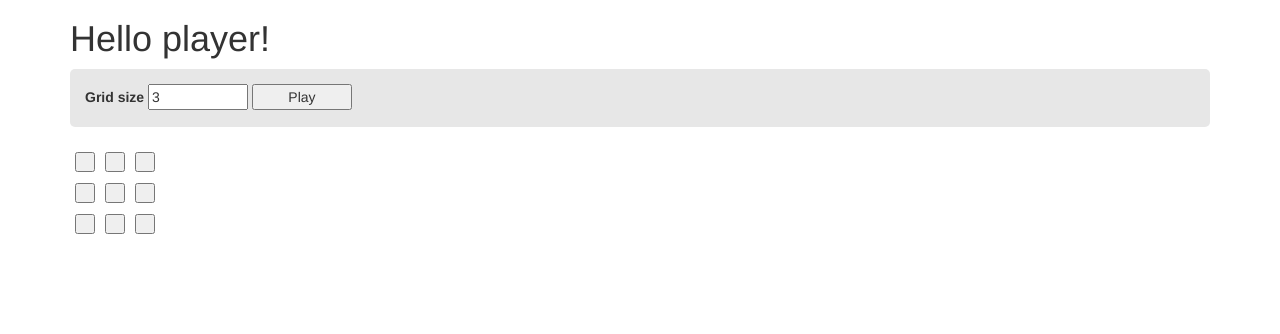
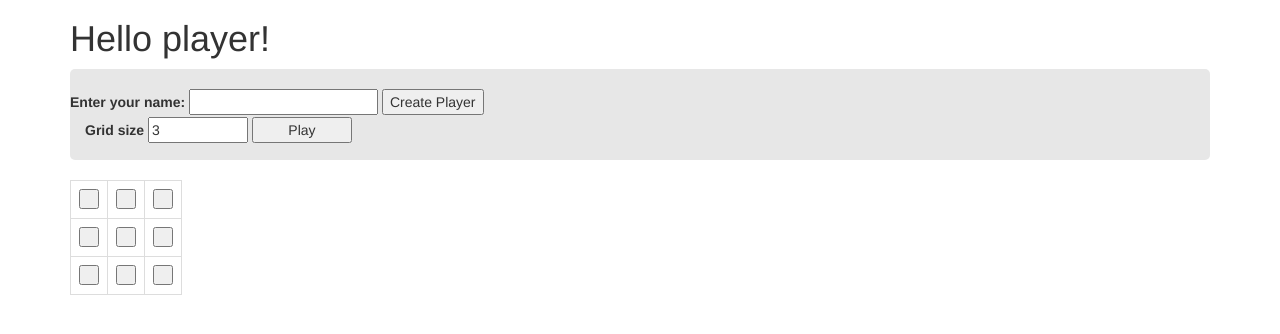
Before and after one commit to Endyzi/tic-tac-toe, a PHP site: page / in a window 1280 px wide. Shown: the part 51-385 px from the top of the page. Run offline with PHP 8.4, Linux system fonts and the light colour scheme.

Commit message:
added leaderboard after win, css, create new player to db.

```diff
--- a/app/library/Controllers/IndexController.php
+++ b/app/library/Controllers/IndexController.php
@@ -6,15 +6,30 @@ use App\GameLogic;
 use App\Views\IndexView;
 use App\Views\AbstractView;
 use App\Views\JsonView;
+use App\Models\PlayersTable;
 
 class IndexController implements ControllerInterface
 {
+
+    private PlayersTable $playersTable;
+
+    public function __construct()
+    {
+        $this->playersTable = new PlayersTable();
+    }
+
+
+    //added check to get current player
     public function indexAction(): AbstractView
     {
         $gridSize = $this->getGridSize();
-
         $view = new IndexView();
         $view->gridSize = $gridSize;
+
+         if (isset($_SESSION['current_player_id'])) {
+        $playersTable = new \App\Models\PlayersTable();
+        $view->currentPlayer = $playersTable->getPlayerById($_SESSION['current_player_id']);
+    }
 
         return $view;
     }
@@ -28,6 +43,61 @@ class IndexController implements ControllerInterface
         }
         return $gridSize;
     }
+
+    //new function to get current player
+    public function getCurrentPlayer(): ?array
+    {
+        session_start();
+        $playerId = $_SESSION['player_id'] ?? null;
+
+        if ($playerId) {
+            return $this->playersTable->getPlayerById($playerId);
+        }
+        return null;
+    }
+
+    public function createPlayerAction(): void
+    {
+        if ($_SERVER['REQUEST_METHOD'] === 'POST' && !empty($_POST['player_name'])) {
+            $playerName = trim($_POST['player_name']);
+
+            if ($playerName !== '') {
+                $playersTable = new \App\Models\PlayersTable();
+                $playerId = $playersTable->createPlayer($playerName);
+
+                // saaving player in a session to keep active,
+                $_SESSION['current_player_id'] = $playerId;
+
+                // redirect , to view, i will maybe add error messages.
+                header('Location: /');
+                exit;
+            }
+        }
+    }
+
+    //get total players from db to be used to view in frontend, this only shows nr of players will remove later
+    public function getTotalPlayersAction(): AbstractView
+    {
+        $playersTable = new \App\Models\PlayersTable();
+        $totalPlayers = $playersTable->getTotalPlayers();
+
+        $view = new JsonView();
+        $view->data = ['totalPlayers' => $totalPlayers];
+        return $view;
+    }
+
+
+    //  //function to retrive all players,  to be viewed in frontend after player has won
+    public function getAllPlayersAction(): AbstractView
+    {
+        $playersTable = new \App\Models\PlayersTable();
+        $allPlayers = $playersTable->getAllPlayers();
+
+        $view = new \App\Views\JsonView();
+        $view->data = ['players' => $allPlayers];
+        return $view;
+    }
+
 
     /**
      * It is used in Ajax requests.
--- a/app/library/Models/PlayersTable.php
+++ b/app/library/Models/PlayersTable.php
@@ -15,9 +15,11 @@ class PlayersTable extends AbstractTable
 
     public function __construct()
     {
-        $this->pdo = new PDO( 'mysql:host=tic_tac_toe_test_db;port=3306;dbname=tic_tac_toe;charset=utf8mb4',
+        $this->pdo = new PDO(
+            'mysql:host=tic_tac_toe_test_db;port=3306;dbname=tic_tac_toe;charset=utf8mb4',
             'tic_tac_toe',
-        'tic_tac_toe');
+            'tic_tac_toe'
+        );
         $this->pdo->setAttribute(PDO::ATTR_ERRMODE, PDO::ERRMODE_EXCEPTION);
     }
 
@@ -39,7 +41,14 @@ class PlayersTable extends AbstractTable
     {
         $stmt = $this->pdo->query("SELECT COUNT(*) as total FROM players");
         $result = $stmt->fetch(PDO::FETCH_ASSOC);
-    return (int)$result['total'];
+        return (int) $result['total'];
+    }
+
+    //function to retrive all players,
+    public function getAllPlayers(): array
+    {
+        $stmt = $this->pdo->query("SELECT * FROM players ORDER BY ctime DESC");
+        return $stmt->fetchAll(PDO::FETCH_ASSOC);
     }
 
 
@@ -53,7 +62,29 @@ class PlayersTable extends AbstractTable
     {
         $stmt = $this->pdo->prepare('INSERT INTO players (name) VALUES (:name)');
         $stmt->execute(['name' => $name]);
-        return (int)$this->pdo->lastInsertId();
+        return (int) $this->pdo->lastInsertId();
+    }
+
+    //fetches player based on player_id
+    public function getPlayerById(int $playerId): ?array
+    {
+        $stmt = $this->pdo->prepare('SELECT * FROM players WHERE player_id = :player_id');
+        $stmt->execute(['player_id' => $playerId]);
+        return $stmt->fetch(PDO::FETCH_ASSOC) ?: null;
+    }
+
+    //saves the winner to the db
+    public function saveWinner(string $name, int $gridSize, int $playTimeSeconds): void
+    {
+        $stmt = $this->pdo->prepare(
+            "INSERT INTO players (name, grid_size, play_time_seconds, ctime
+            VALUES (:name, :gridSize, :playTimeSeconds, NOW())"
+        );
+        $stmt->execute([
+            'name' => $name,
+            'gridSize' => $gridSize,
+            'playTimeSeconds' => $playTimeSeconds
+        ]);
     }
 
 }
--- a/app/library/Views/index.php
+++ b/app/library/Views/index.php
@@ -6,6 +6,19 @@
  */
 
 ?>
+<!--checks if current player is active, otherwise create new player. -->
+<div class="row content-container col-xs-12">
+    <?php if (!empty($this->currentPlayer)): ?>
+        <p>Welcome, <?= htmlspecialchars($this->$currentPlayer['name']) ?>! Ready to play?</p>
+    <?php else: ?>
+        <form method="post" action="/index/create-player">
+            <label for="player_name">Enter your name:</label>
+            <input type="text" id="player_name" name="player_name" required />
+            <input type="submit" value="Create Player" />
+        </form>
+    <?php endif; ?>
+</div>
+
 <div class="toolbar">
     <form>
         <label for="grid_size">Grid size</label>
@@ -39,3 +52,14 @@
         </table>
     </div>
 </div>
+
+<!-- Modal to show message -->
+<div id="winner-modal" class="modal" style="display:none;">
+    <div class="modal-content">
+        <h2>Congratulations, you've won!</h2>
+        <div id="leaderboard-container">
+            <!-- Leaderboard will be shown inside this container if player have won -->
+        </div>
+        <button id="close-modal">Close</button>
+    </div>
+</div>
--- a/app/www/script.js
+++ b/app/www/script.js
@@ -1,5 +1,5 @@
 function makeMove(buttonId) {
-  setButtonsValue(buttonId, 'X');
+  setButtonsValue(buttonId, "X");
   makeOpponentsTurn();
 }
 
@@ -30,17 +30,14 @@ function makeOpponentsTurn() {
     col++;
   } while (true);
 
-  fetch(
-    '/index/opponents-turn',
-    {
+  fetch("/index/opponents-turn", {
     method: "POST",
     headers: {
-        "Accept": "application/json",
+      Accept: "application/json",
       "Content-Type": "application/json",
     },
     body: JSON.stringify({ matrix: matrix }),
-    }
-  )
+  })
     .then((response) => {
       if (response.ok) {
         return response.json();
@@ -56,28 +53,75 @@ function makeOpponentsTurn() {
         let row = json.row + 1;
         let col = json.col + 1;
         const buttonId = `game_grid_${row}_${col}`;
-        setButtonsValue(buttonId, 'O');
+        setButtonsValue(buttonId, "O");
       }
 
       if (is_game_over) {
-        document
-          .querySelectorAll("#game_grid button")
-          .forEach(  button => {
+        document.querySelectorAll("#game_grid button").forEach((button) => {
           button.disabled = true;
-         }
-        );
+        });
+        //added leaderboard when player wins
+        if (is_player_win) {
+          fetch("/index/get-all-players")
+            .then((response) => response.json())
+            .then((data) => {
+              const players = data.players;
+              let leaderboardHTML = "<table>";
+              leaderboardHTML += `
+                  <thead>
+                      <tr>
+                          <th>Player ID</th>
+                          <th>Player Name</th>
+                          <th>Grid Size</th>
+                          <th>Play Time (Seconds)</th>
+                          <th>Created Time</th>
+                      </tr>
+                  </thead>
+                  <tbody>
+              `;
+              players.forEach((player) => {
+                leaderboardHTML += `
+                    <tr>
+                        <td>${player.player_id}</td>
+                        <td>${player.name}</td>
+                        <td>${player.grid_size}</td>
+                        <td>${player.play_time_seconds}</td>
+                        <td>${player.ctime}</td>
+                    </tr>
+                `;
+              });
+              leaderboardHTML += "</tbody></table>";
 
-        if (is_player_win) {
-          alert('Congratulations, you won!');
-        }
-        else if (is_computer_win) {
-          alert('Computer won!');
-        }
-        else {
-          alert('Nobody won :(');
+              document.getElementById("leaderboard-container").innerHTML =
+                leaderboardHTML;
+              document.getElementById("winner-modal").style.display = "flex";
+            })
+            .catch((err) => console.error("Error fetching all players:", err));
+        } else if (is_computer_win) {
+          alert("Computer won!");
+        } else {
+          alert("Nobody won :(");
         }
       }
     })
+    .catch((error) => console.error("Error:", error));
+}
+
+// Modal close logic, had to add domcontentloaded because js was running before the html
+document.addEventListener("DOMContentLoaded", () => {
+  document.getElementById('close-modal').addEventListener('click', () => {
+      document.getElementById('winner-modal').style.display = 'none';
+
+      resetGameGrid();
+  });
+});
+//grid wasnt resetting after i added dom contetloaded, had to create new function that resets gamegrid
+function resetGameGrid() {
+  const buttons = document.querySelectorAll("#game_grid button");
+  buttons.forEach(button => {
+    button.innerText = "";
+    button.disabled = false;
+  });
 }
 
 function setButtonsValue(buttonId, text) {
--- a/app/www/style.css
+++ b/app/www/style.css
@@ -31,3 +31,74 @@ th, td {
     text-align: left;
     margin: auto;
 }
+
+
+
+/*styling for the leaderboard and modal window that will pop up when winner wins*/
+.modal {
+    display: none;
+    position: fixed;
+    z-index: 1000;
+    left: 0;
+    top: 0;
+    width: 100%;
+    height: 100%;
+    overflow: auto;
+    background-color: rgba(0, 0, 0, 0.5);
+    justify-content: center;
+    align-items: center;
+}
+
+.modal-content {
+    background-color: #fefefe;
+    margin: auto;
+    padding: 20px;
+    border: 1px solid #888;
+    border-radius: 8px;
+    width: 80%;
+    max-width: 600px;
+    max-height: 80%;
+    overflow-y: auto;
+    box-shadow: 0 4px 8px rgba(0, 0, 0, 0.2);
+}
+
+#leaderboard-container {
+    max-height: 300px;
+    overflow-y: auto;
+    margin-top: 10px;
+  }
+
+.modal-content h2 {
+    margin-bottom: 20px;
+}
+
+.modal-content table {
+    width: 100%;
+    border-collapse: collapse;
+    margin-bottom: 20px;
+}
+
+.modal-content table, th, td {
+    border: 1px solid #ddd;
+}
+
+.modal-content th, td {
+    padding: 8px;
+    text-align: left;
+}
+
+#close-modal {
+    display: inline-block;
+    background-color: #ff5e57;
+    color: white;
+    border: none;
+    padding: 10px 20px;
+    border-radius: 4px;
+    cursor: pointer;
+    font-size: 14px;
+    margin-top: 10px;
+  }
+
+#close-modal:hover {
+    background-color: #0056b3;
+}
```
Also changed, not shown: app/library/Controllers/PlayerController.php (+2 -8 lines). Lines whose indentation alone changed are shown as unchanged.
